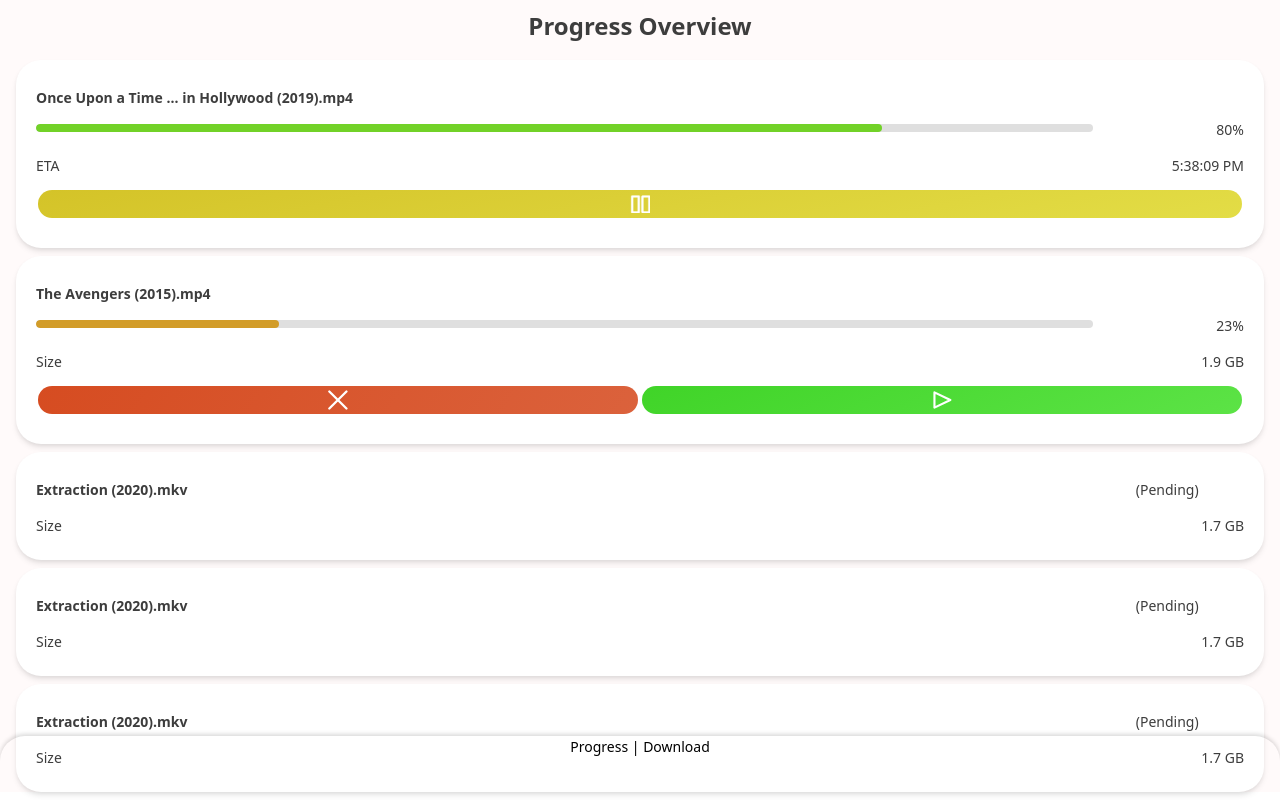
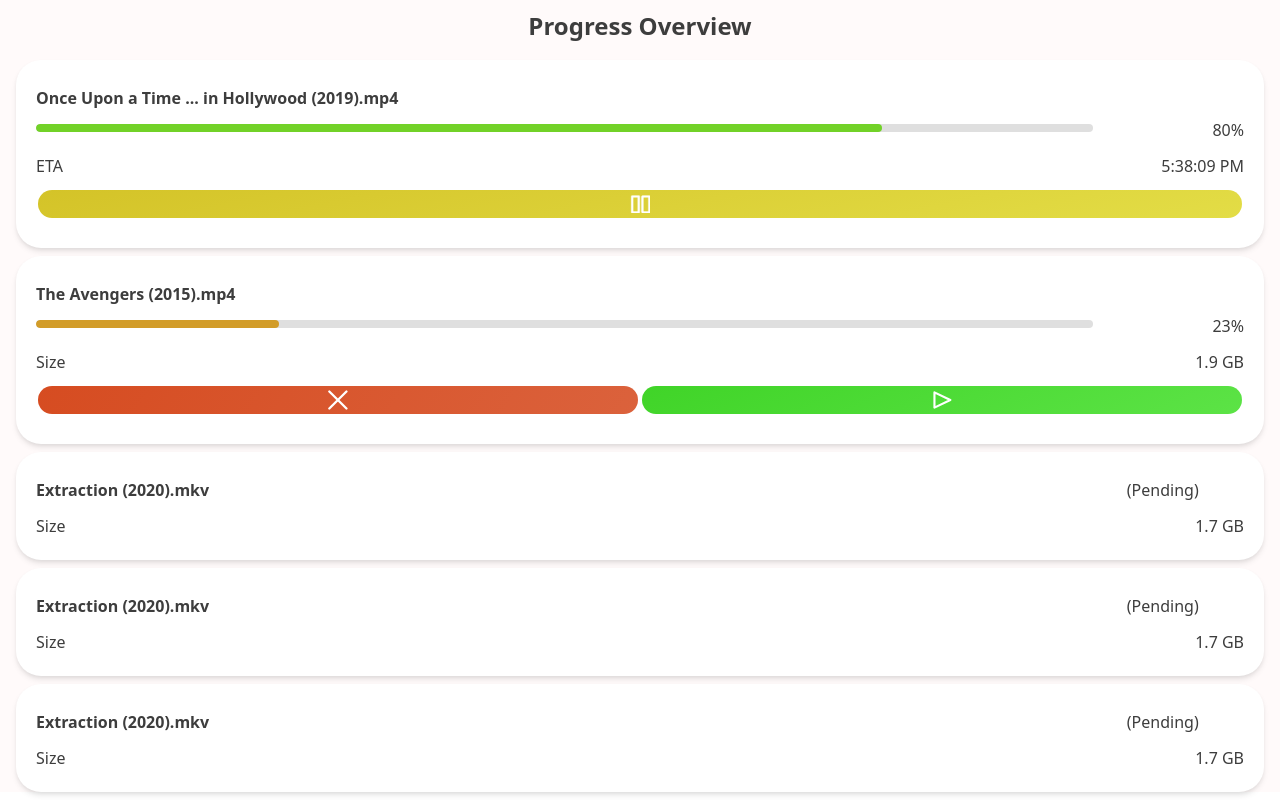
Before and after one commit to Chaphasilor/njoy-frontend, a Vue app: page / in a window 1280 px wide. Built offline with nearby package versions, Linux system fonts and the light colour scheme.

Commit message:
increased overall font size
- fixed resulting word breaks/wraps

```diff
--- a/src/App.vue
+++ b/src/App.vue
@@ -1,9 +1,9 @@
 <template>
   <div
     id="app"
-    class="text-sm bg-eggshell font-quicksand"
+    class="text-base bg-eggshell font-quicksand"
   >
-    <div
+    <!-- <div
       id="nav"
       class="fixed bottom-0 h-16 text-center w-full rounded-t-xl shadow-top "
     >
@@ -14,7 +14,7 @@
       <router-link to="/download">
         Download
       </router-link>
-    </div>
+    </div> -->
     <router-view />
   </div>
 </template>
--- a/src/components/HeaderLine.vue
+++ b/src/components/HeaderLine.vue
@@ -1,9 +1,9 @@
 <template>
   <div
-    class="flex flex-row justify-between text-xs"
+    class="flex flex-row justify-between text-sm"
   >
     <div
-      class="w-1/3 text-left"
+      class="w-1/3 text-left whitespace-no-wrap"
     >
       {{ name }}:
     </div>
--- a/src/components/InfoLine.vue
+++ b/src/components/InfoLine.vue
@@ -3,7 +3,7 @@
     class="flex flex-row justify-between"
   >
     <div
-      class="w-1/3 text-left h-full"
+      class="w-1/3 text-left h-full whitespace-no-wrap"
     >
       {{ name }}
     </div>
--- a/src/views/DownloadDetails.vue
+++ b/src/views/DownloadDetails.vue
@@ -78,6 +78,8 @@
         name="Retries"
         :value="download.retries.toString()"
       />
+
+      <!-- TODO collapse headers by default (also design in Figma) -->
 
       <span
         class="w-full h-8 text-center"
```
